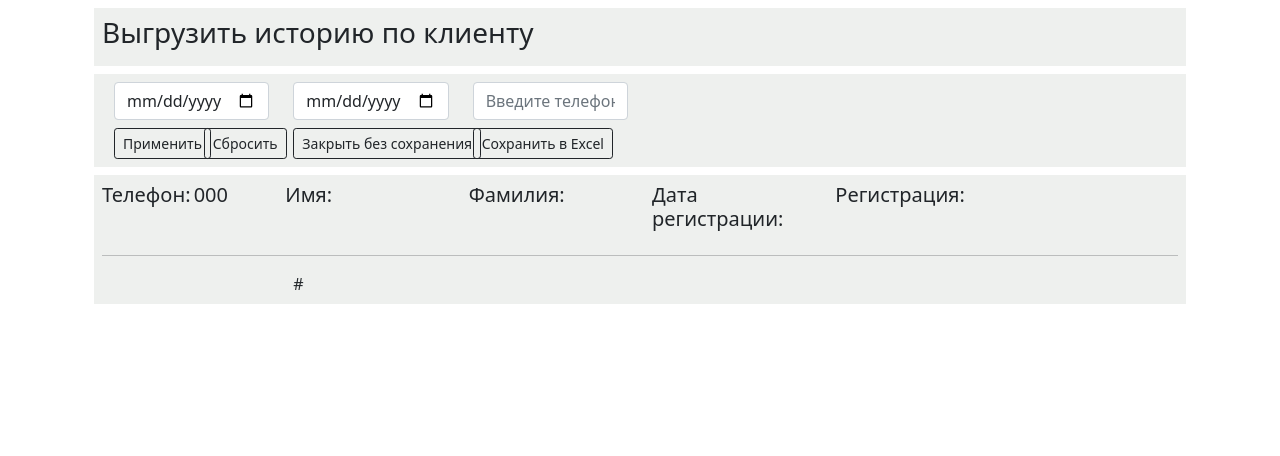
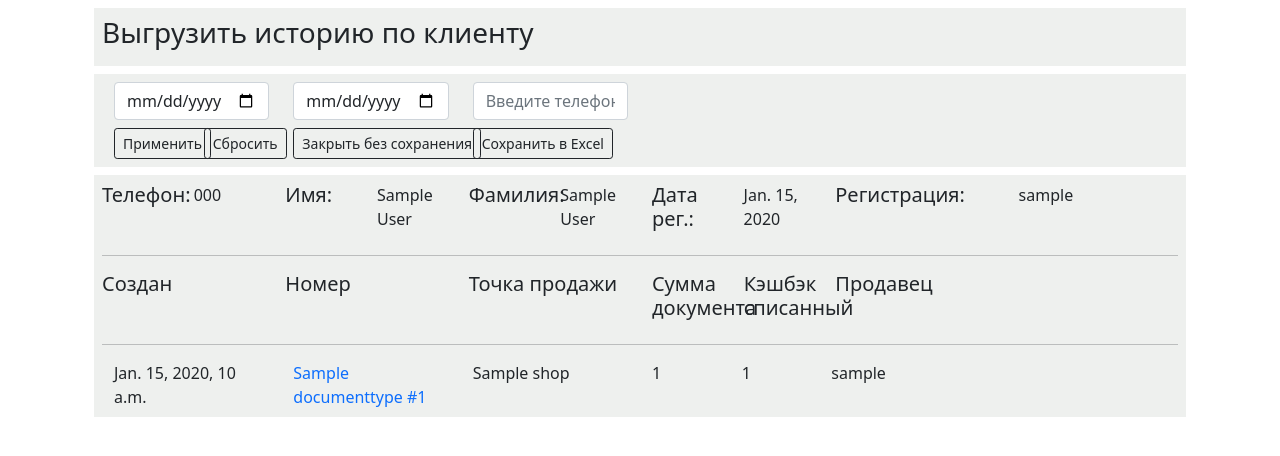
Before and after one commit to NetMaster1/new_rms, a Django app: template templates/clients/client_history.html in a window 1280 px wide. Shown: the part 58-514 px from the top of the page. Run offline with Django 3.2, Linux system fonts and the light colour scheme; tables that the repository leaves empty hold one stand-in row (values such as "Sample post"); the template is opened without the code that fills it: values that come from a table or form of the project are taken from there, most other values are stand-ins (such as "Sample title", 1, 10 or a date in 2020); parts of the project's set-up code (start-up, migrations or seed data) failed here and were passed over.

Commit message:
client_history_edited

```diff
--- a/templates/clients/client_history.html
+++ b/templates/clients/client_history.html
@@ -58,79 +58,56 @@
             <h5>Телефон:</h5>
         </div>
         <div class="col-1">
-            <h5>{{client.phone}}</h5>
+            {{client.phone}}
         </div>
-        <div class="col-2">
+        <div class="col-1">
             <h5>Имя:</h5>
         </div>
-        <div class="col-2">
+        <div class="col-1">
+            {{client.f_name}}
+        </div>
+        <div class="col-1">
             <h5>Фамилия:</h5>
         </div>
-        <div class="col-2">
-            <h5>Дата регистрации:</h5>
+        <div class="col-1">
+            {{client.l_name}}
+        </div>
+        <div class="col-1">
+            <h5>Дата рег.:</h5>
+        </div>
+        <div class="col-1">
+            {{client.created}}
         </div>
         <div class="col-2">
             <h5>Регистрация:</h5>
         </div>
+        <div class="col-2">
+            {{client.user}}
+        </div>
     </div>
 
+    <hr>
+    <div class="row">
+        <div class="col-2"><h5>Создан</h5></div>
+        <div class="col-2"><h5>Номер</h5></div>
+        <div class="col-2"><h5>Точка продажи</h5></div>
+        <div class="col-1"><h5>Сумма документа</h5></div>
+        <div class="col-1"><h5>Кэшбэк списанный</h5></div>
+        <div class="col-1"><h5>Продавец</h5></div>
+    </div>
 
     <hr>
     {% for document in documents %}
     <div class="row m-auto">
-        <div class="col-2">{{item.document.created}}</div>
+        <div class="col-2">{{document.created}}</div>
+        <div class="col-2">
+        <a href="{% url 'change_sale_posted' document.id%}">{{document.title}} #{{document.id}}</a>
+        </div>
+        <div class="col-2">{{document.shop_sender}}</div>
+        <div class="col-1">{{document.sum}}</div>
+        <div class="col-1">{{document.cashback_off}}</div>
+        <div class="col-1">{{document.user}}</div>
 
-        {% if item.document.title.name == 'Перемещение ТМЦ' %}
-        <div class="col-2">
-            <a
-                href="{% url 'change_transfer_posted' item.document.id %}">{{item.document.title}}#{{item.document.id}}</a>
-        </div>
-
-
-        {% elif item.document.title.name == 'Поступление ТМЦ' %}
-        <div class="col-2">
-            <a
-                href="{% url 'change_delivery_posted' item.document.id %}">{{item.document.title}}#{{item.document.id}}</a>
-        </div>
-
-        {% elif item.document.title.name == 'Продажа ТМЦ' %}
-        <div class="col-2">
-            <a href="{% url 'change_sale_posted' item.document.id %}">{{item.document.title}}#{{item.document.id}}</a>
-        </div>
-        {% elif item.document.title.name == 'Оприходование ТМЦ' %}
-        <div class="col-2">
-            <a
-                href="{% url 'change_recognition_posted' item.document.id %}">{{item.document.title}}#{{item.document.id}}</a>
-        </div>
-        {% elif item.document.title.name == 'Ввод остатков ТМЦ' %}
-        <div class="col-2">
-            <a
-                href="{% url 'change_remainder_input_posted' item.document.id %}">{{item.document.title}}#{{item.document.id}}</a>
-        </div>
-        {% elif item.document.title.name == 'Списание ТМЦ' %}
-        <div class="col-2">
-            <a
-                href="{% url 'change_signing_off_posted' item.document.id %}">{{item.document.title}}#{{item.document.id}}</a>
-        </div>
-        {% elif item.document.title.name == 'Возврат ТМЦ' %}
-        <div class="col-2">
-            <a href="{% url 'change_return_posted' item.document.id %}">{{item.document.title}}#{{item.document.id}}</a>
-        </div>
-        {% elif item.document.title.name == 'Переоценка ТМЦ' %}
-        <div class="col-2">
-            <a
-                href="{% url 'change_revaluation_posted' item.document.id %}">{{item.document.title}}#{{item.document.id}}</a>
-        </div>
-        {% else %}
-        <div class="col-2">{{item.document.title}}#{{item.document.id}}</div>
-        {% endif %}
-
-
-        <div class="col-2">{{item.shop}}</div>
-        <div class="col-1">{{item.pre_remainder}}</div>
-        <div class="col-1">{{item.incoming_quantity}}</div>
-        <div class="col-1">{{item.outgoing_quantity}}</div>
-        <div class="col-1">{{item.current_remainder}}</div>
 
     </div>
     {% endfor %}
```
